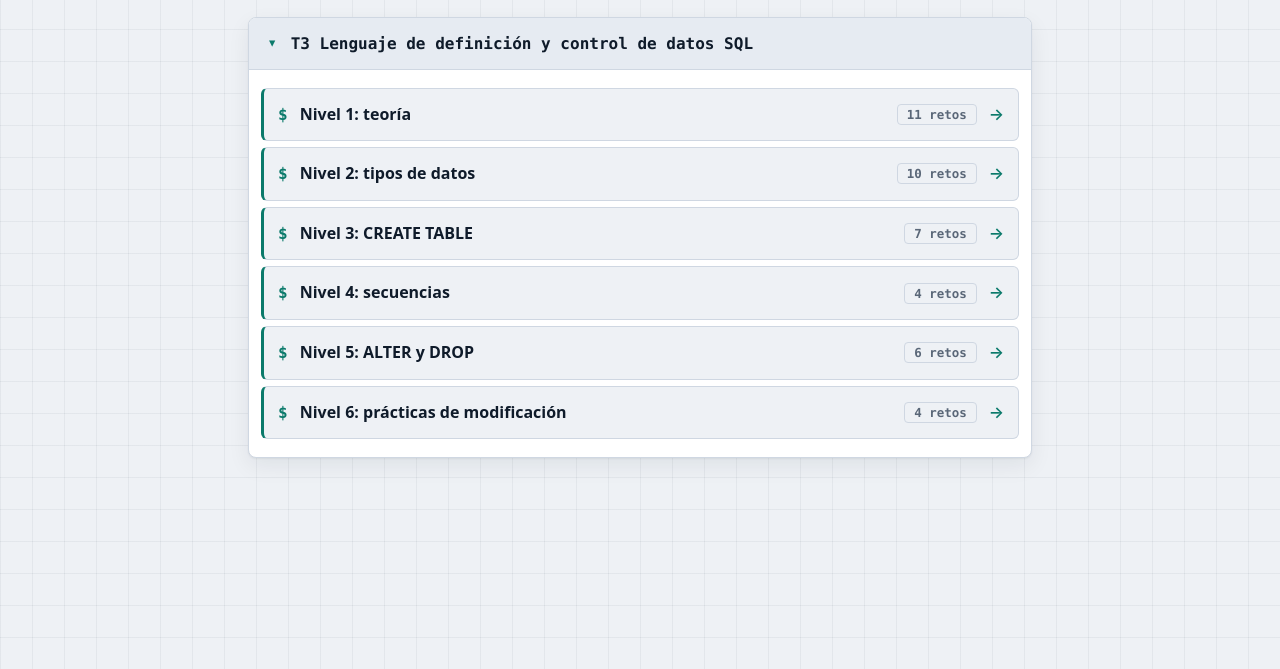
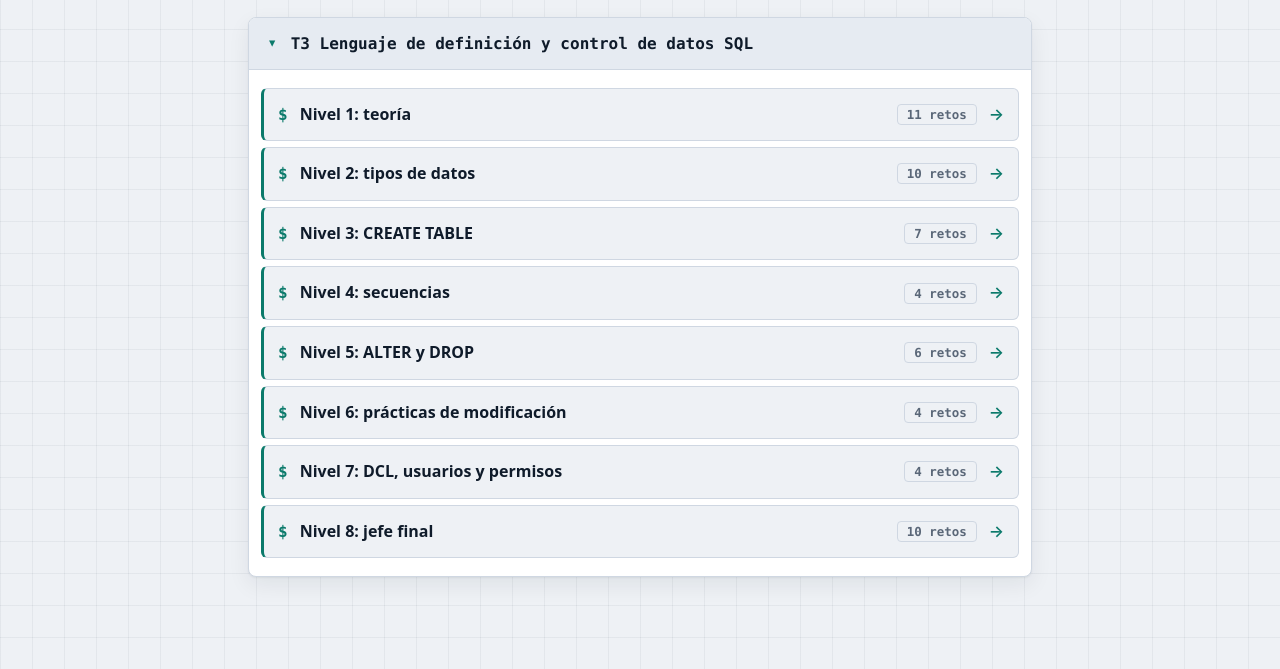
Before and after one commit to sarevalo25/dam1bbdd, a plain HTML site: page index.html in a window 1280 px wide. Shown: the part 131-800 px from the top of the page. Drawn offline with Linux system fonts and the light colour scheme.

Commit message:
Uncomment level 7 and level 8 links in index.html

```diff
--- a/index.html
+++ b/index.html
@@ -42,8 +42,8 @@ a::after{content:"\2192";color:var(--ac)}
 <li><a href="niveles/nivel4-secuencias.html">Nivel 4: secuencias <span>4 retos</span></a></li>
 <li><a href="niveles/nivel5-alter-y-drop.html">Nivel 5: ALTER y DROP <span>6 retos</span></a></li>
 <li><a href="niveles/nivel6-practicas-de-modificacion.html">Nivel 6: prácticas de modificación <span>4 retos</span></a></li>
-<!--<li><a href="niveles/nivel7-dcl.html">Nivel 7: DCL, usuarios y permisos <span>4 retos</span></a></li>
-<li><a href="niveles/nivel8.html">Nivel 8: jefe final <span>10 retos</span></a></li>-->
+<li><a href="niveles/nivel7-dcl.html">Nivel 7: DCL, usuarios y permisos <span>4 retos</span></a></li>
+<li><a href="niveles/nivel8.html">Nivel 8: jefe final <span>10 retos</span></a></li>
 </ul>
 </details>
 </main></body></html>
```
